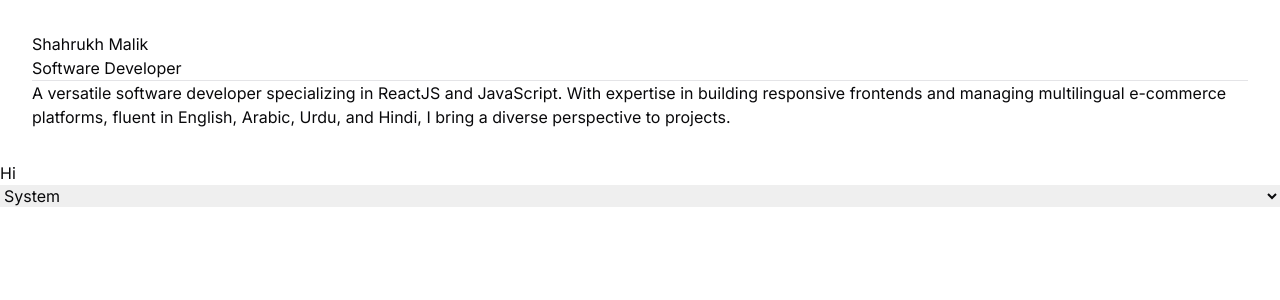
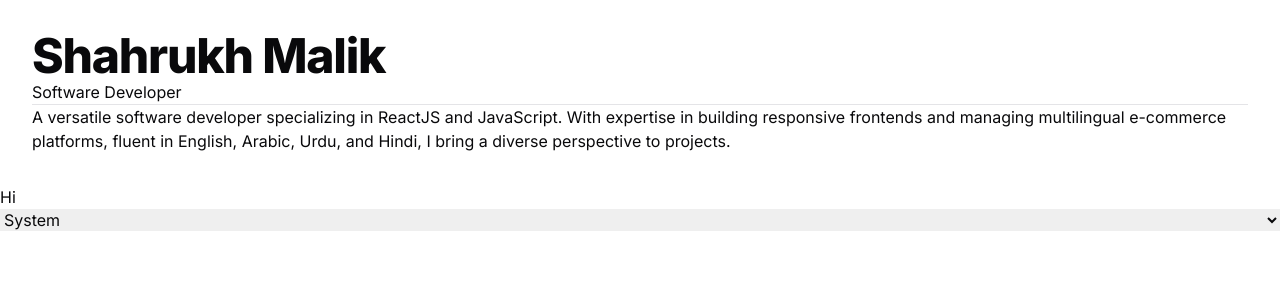
Before and after one commit to shahrukhmlk/fullstack, a Next.js app: page / in a window 1280 px wide. Shown: the top 300 px of the page. Built offline with nearby package versions, Linux system fonts and the light colour scheme.

Commit message:
Add default style for h1

```diff
--- a/src/app/globals.css
+++ b/src/app/globals.css
@@ -57,3 +57,9 @@
     @apply bg-background text-foreground;
   }
 }
+
+@layer base {
+  h1 {
+    @apply scroll-m-20 text-4xl font-extrabold tracking-tight lg:text-5xl;
+  }
+}
```
